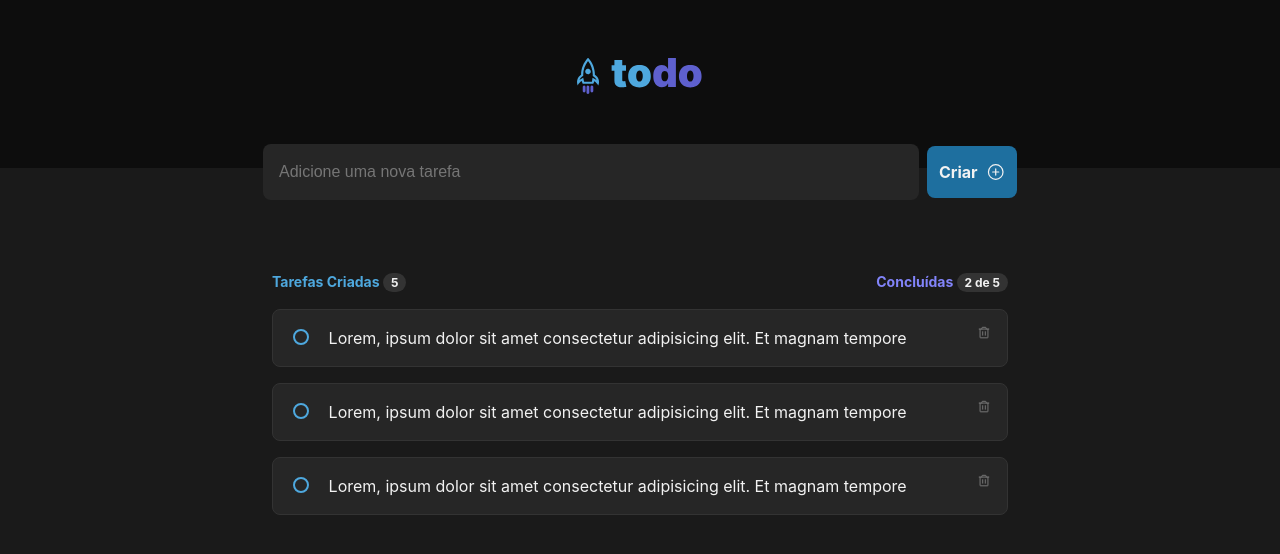
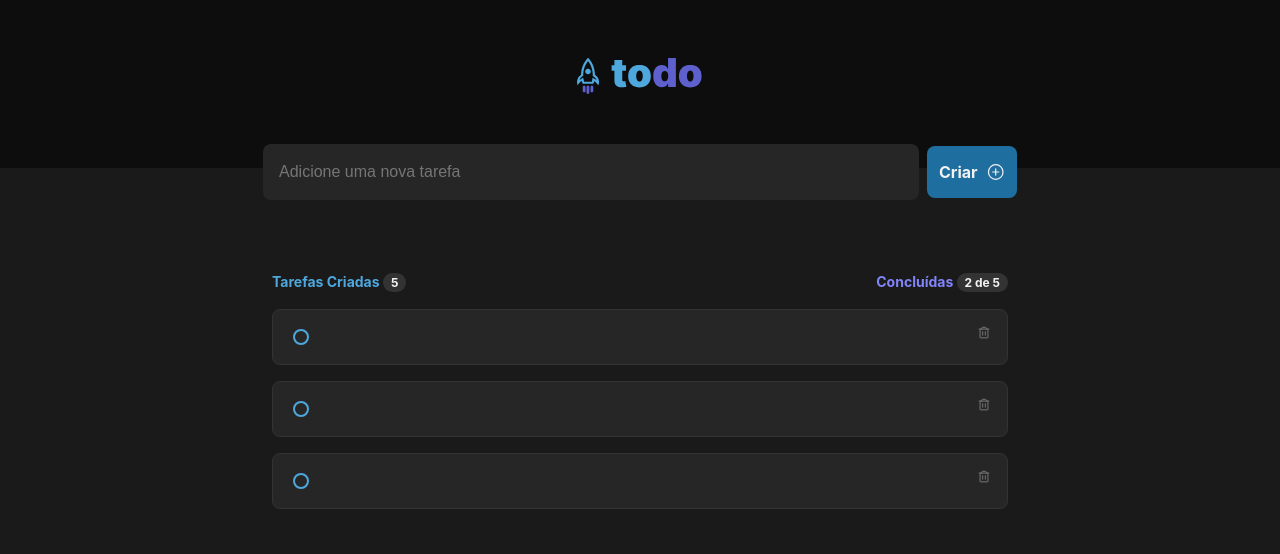
Before and after one commit to vinicsperes/todo-list, a React (Vite) app: page / in a window 1280 px wide. Shown: the top 554 px of the page. Built offline with nearby package versions, Linux system fonts and the light colour scheme.

Commit message:
Create Task component ✔️

```diff
--- a/src/components/Task.module.css
+++ b/src/components/Task.module.css
@@ -13,8 +13,15 @@
   border: 1px solid var(--gray-400);
 }
 
-.task > p {
+.isCompleteFalse {
   color: var(--gray-100);
+  width: 90%;
+  margin: 0;
+}
+
+.isComplete {
+  text-decoration: line-through;
+  color: var(--gray-300);
   width: 90%;
   margin: 0;
 }
--- a/src/components/Task.tsx
+++ b/src/components/Task.tsx
@@ -2,12 +2,38 @@ import { Trash } from 'phosphor-react';
 
 import styles from './Task.module.css'
 
-export function Task() {
+export interface TaskType {
+  id: string;
+  title: any;
+  isComplete: boolean;
+  onToggleTask: (id: string) => void;
+  onDelete: (id: string) => void;
+  onIvalid: () => void;
+}
+
+
+export function Task({id, title, isComplete, onToggleTask, onDelete}: TaskType) {
+
+  function handleToggleTask() {
+    onToggleTask(id);
+  }
+
+  function handleDeleteTask() {
+    onDelete(id);
+  }
+
+  let complete;
+  if (isComplete) {
+    complete = styles.isComplete;
+  } else {
+    complete = styles.isCompleteFalse;
+  }
+
   return (
     <div className={styles.task}>
-      <input className={styles.doneBtn} type="checkbox"/>
-      <p>Lorem, ipsum dolor sit amet consectetur adipisicing elit. Et magnam tempore </p>
-      <button className={styles.trash} title='Deletar tarefa'>
+      <input type="checkbox" onChange={handleToggleTask} className={styles.doneBtn}/>
+      <p className={complete}>{title}</p>
+      <button onClick={handleDeleteTask} className={styles.trash} title='Deletar tarefa'>
         <Trash size={14} />
       </button>
     </div>
```
